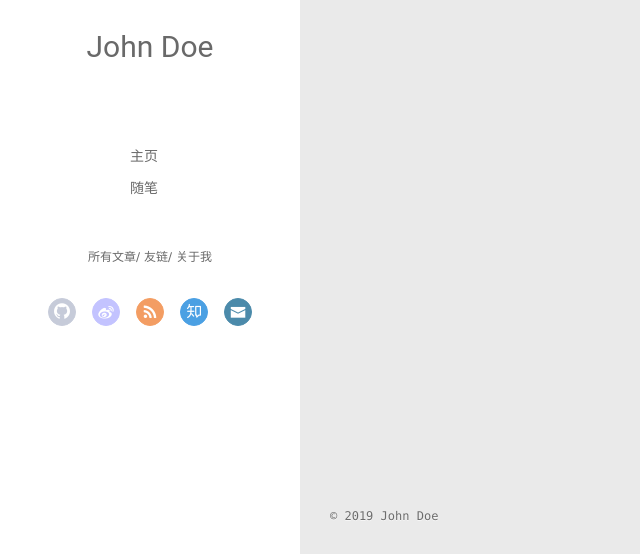
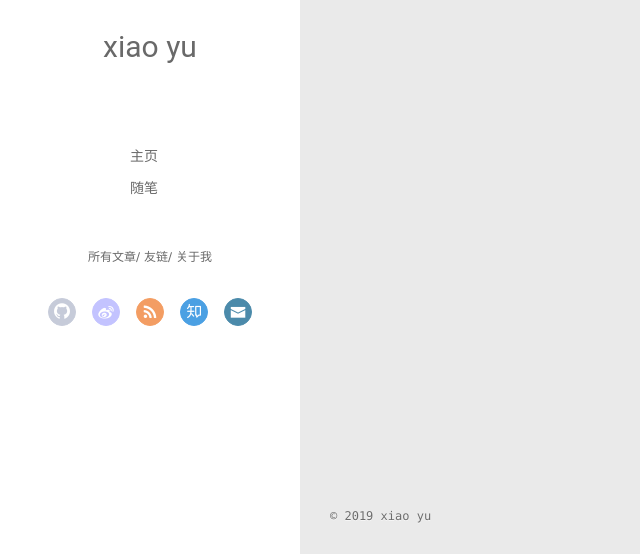
Before and after one commit to aurexare/aurexare.github.io, a plain HTML site: page archives/2019/12/index.html in a window 1280 px wide. Shown: the part 243-797 px from the top of the page, 0-640 px from the left. Drawn offline with Linux system fonts and the light colour scheme; no server answers.

Commit message:
Site updated: 2019-12-18 21:01:50

```diff
--- a/archives/2019/12/index.html
+++ b/archives/2019/12/index.html
@@ -8,12 +8,14 @@
   <link rel="dns-prefetch" href="http://yoursite.com">
   <title>Archives: 2019/12 | 小雨个人博客</title>
   <meta name="viewport" content="width=device-width, initial-scale=1, maximum-scale=1">
-  <meta property="og:type" content="website">
+  <meta name="description" content="个人兴趣爱好">
+<meta property="og:type" content="website">
 <meta property="og:title" content="小雨个人博客">
 <meta property="og:url" content="http:&#x2F;&#x2F;yoursite.com&#x2F;archives&#x2F;2019&#x2F;12&#x2F;index.html">
 <meta property="og:site_name" content="小雨个人博客">
+<meta property="og:description" content="个人兴趣爱好">
 <meta property="og:locale" content="zh_CN">
-<meta property="article:author" content="John Doe">
+<meta property="article:author" content="xiao yu">
 <meta name="twitter:card" content="summary">
 
     <link rel="alternative" href="/atom.xml" title="小雨个人博客" type="application/atom+xml">
@@ -46,7 +48,7 @@
 			<img src="/img/haibo4.png" class="js-avatar">
 		</a>
 		<hgroup>
-		  <h1 class="header-author"><a href="/">John Doe</a></h1>
+		  <h1 class="header-author"><a href="/">xiao yu</a></h1>
 		</hgroup>
 
 
@@ -106,7 +108,7 @@
 				<img src="/img/haibo4.png" class="js-avatar">
 			</div>
 			<hgroup>
-			  <h1 class="header-author js-header-author">John Doe</h1>
+			  <h1 class="header-author js-header-author">xiao yu</h1>
 			</hgroup>
 
 
@@ -255,7 +257,7 @@
   <div class="outer">
     <div id="footer-info">
     	<div class="footer-left">
-    		&copy; 2019 John Doe
+    		&copy; 2019 xiao yu
     	</div>
       	<div class="footer-right">
       		<a href="http://hexo.io/" target="_blank">Hexo</a>  Theme <a href="https://github.com/litten/hexo-theme-yilia" target="_blank">Yilia</a> by Litten
```
Also changed, not shown: 2019/12/17/hello-world/index.html (+4 -4 lines), 2019/12/17/my-first-blog/index.html (+4 -4 lines), archives/2019/index.html (+7 -5 lines), archives/index.html (+7 -5 lines), categories/2019/index.html (+7 -5 lines), index.html (+7 -5 lines), tags/心情/index.html (+7 -5 lines).
